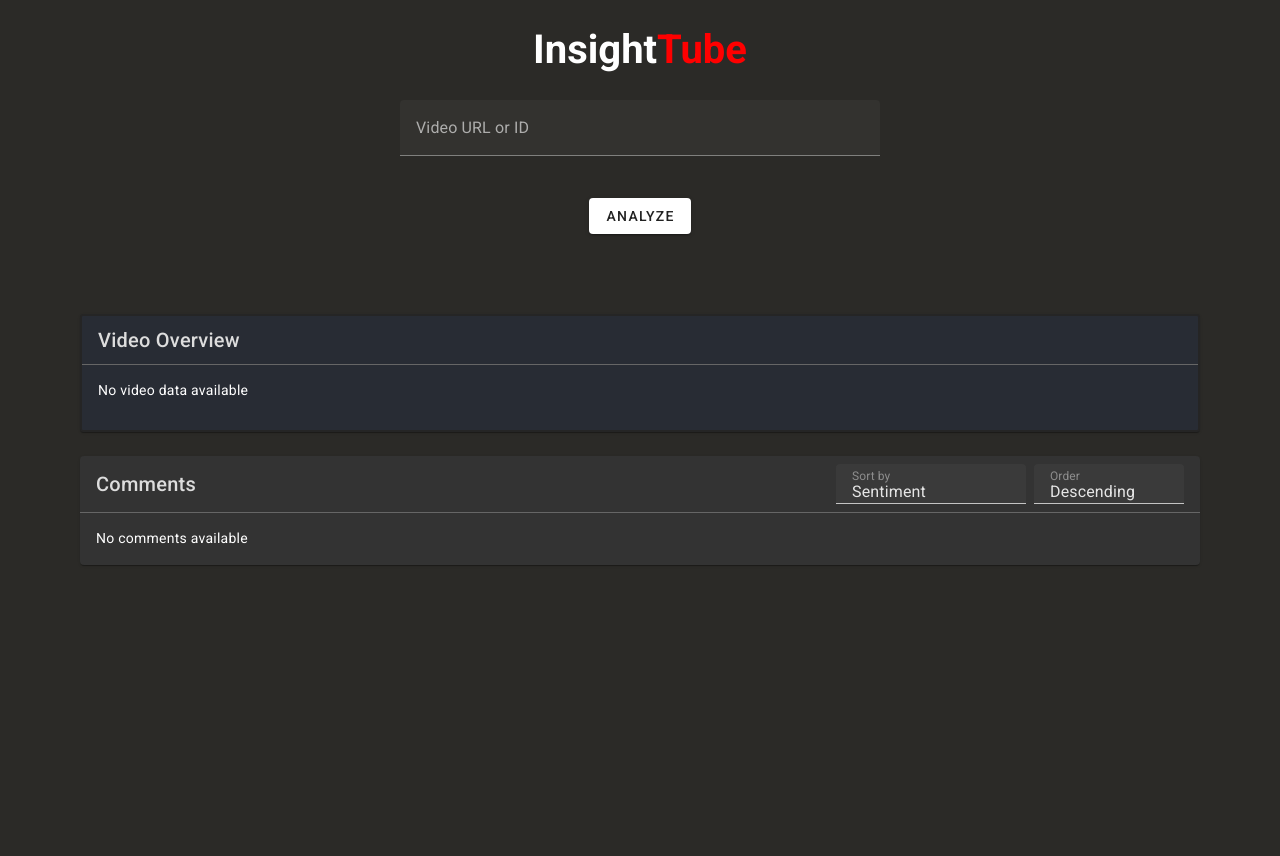
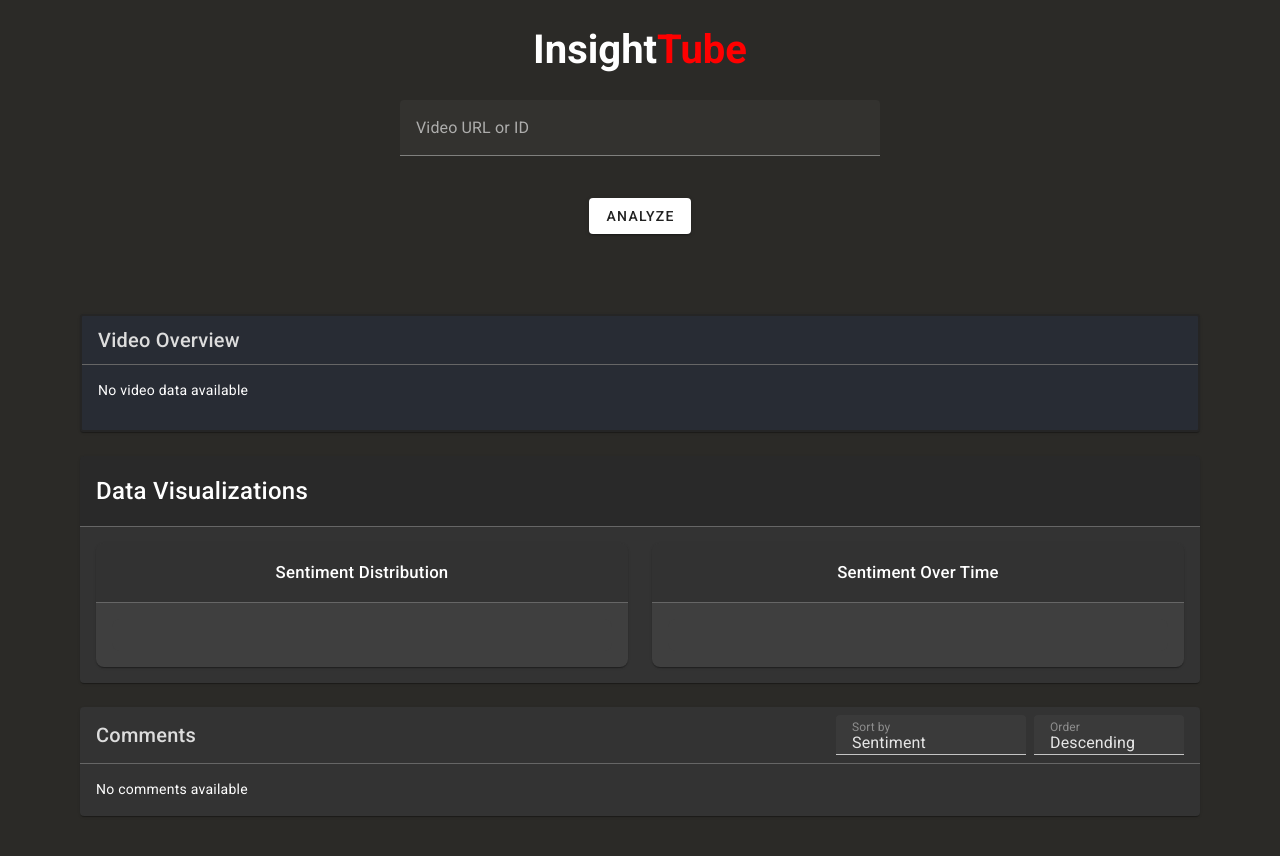
Before and after one commit to Kylet1699/InsightTube, a Vue app in the folder frontend/: page / in a window 1280 px wide. Shown: the top 856 px of the page. Built offline with nearby package versions, Linux system fonts and the light colour scheme.

Commit message:
added two d3 charts

```diff
--- a/frontend/src/components/VideoAnalysis.vue
+++ b/frontend/src/components/VideoAnalysis.vue
@@ -1,6 +1,7 @@
 <!-- VideoAnalysis.vue -->
 <template>
   <div class="video-analysis">
+    <!-- Video overview -->
     <v-card class="overview mb-6">
       <v-card-title>Video Overview</v-card-title>
       <v-card-text v-if="videoStats">
@@ -24,8 +25,33 @@
       </v-card-text>
     </v-card>
 
+    <!-- D3 Charts -->
+    <v-card class="charts-section mb-6">
+      <v-card-title class="charts-title">Data Visualizations</v-card-title>
+      <v-card-text>
+        <v-row>
+          <v-col cols="12" md="6">
+            <v-card class="chart-card">
+              <v-card-title class="chart-title">Sentiment Distribution</v-card-title>
+              <v-card-text class="chart-container">
+                <div id="sentiment-pie-chart"></div>
+              </v-card-text>
+            </v-card>
+          </v-col>
+          <v-col cols="12" md="6">
+            <v-card class="chart-card">
+              <v-card-title class="chart-title">Sentiment Over Time</v-card-title>
+              <v-card-text class="chart-container">
+                <div id="sentiment-line-chart"></div>
+              </v-card-text>
+            </v-card>
+          </v-col>
+        </v-row>
+      </v-card-text>
+    </v-card>
+
+    <!-- Comments -->
     <v-card class="comments">
-      <!-- <v-card-title>Comments</v-card-title> -->
       <v-card-title class="d-flex align-center">
         <span class="mr-4">Comments</span>
         <v-spacer></v-spacer>
@@ -70,6 +96,7 @@
 <script>
 import { ref, computed, watch } from 'vue';
 import axios from 'axios';
+import * as d3 from 'd3';
 
 export default {
   name: 'VideoAnalysis',
@@ -162,6 +189,114 @@ export default {
       // The actual sorting is done in the sortedComments computed property
     };
 
+    const createSentimentPieChart = () => {
+      console.log('creating pie chart');
+      console.log(comments.value.filter((c) => c.sentiment === 'positive').length);
+      const data = [
+        { sentiment: 'Positive', value: comments.value.filter((c) => c.sentiment === 'positive').length },
+        { sentiment: 'Neutral', value: comments.value.filter((c) => c.sentiment === 'neutral').length },
+        { sentiment: 'Negative', value: comments.value.filter((c) => c.sentiment === 'negative').length },
+      ];
+
+      const width = 300;
+      const height = 300;
+      const radius = Math.min(width, height) / 2;
+
+      const color = d3
+        .scaleOrdinal()
+        .domain(['Positive', 'Neutral', 'Negative'])
+        .range(['#4CAF50', '#FFC107', '#F44336']);
+
+      const pie = d3
+        .pie()
+        .value((d) => d.value)
+        .sort(null);
+
+      const arc = d3.arc().innerRadius(0).outerRadius(radius);
+
+      // Clear any existing SVG
+      d3.select('#sentiment-pie-chart').selectAll('*').remove();
+
+      // Create pie chart
+      const svg = d3
+        .select('#sentiment-pie-chart')
+        .append('svg')
+        .attr('width', width)
+        .attr('height', height)
+        .append('g')
+        .attr('transform', `translate(${width / 2},${height / 2})`);
+
+      const arcs = svg.selectAll('arc').data(pie(data)).enter().append('g');
+
+      arcs
+        .append('path')
+        .attr('d', arc)
+        .attr('fill', (d) => color(d.data.sentiment));
+
+      arcs
+        .append('text')
+        .attr('transform', (d) => `translate(${arc.centroid(d)})`)
+        .attr('text-anchor', 'middle')
+        .text((d) => `${d.data.sentiment}:${d.data.value}`);
+    };
+
+    const createSentimentLineChart = () => {
+      console.log('creating line chart');
+      const data = comments.value.map((comment, index) => ({
+        index,
+        positive: comment.sentiment === 'positive' ? 1 : 0,
+        neutral: comment.sentiment === 'neutral' ? 1 : 0,
+        negative: comment.sentiment === 'negative' ? 1 : 0,
+      }));
+
+      const width = 500;
+      const height = 300;
+      const margin = { top: 20, right: 30, bottom: 30, left: 40 };
+
+      const x = d3
+        .scaleLinear()
+        .domain([0, data.length - 1])
+        .range([margin.left, width - margin.right]);
+
+      const y = d3
+        .scaleLinear()
+        .domain([0, d3.max(data, (d) => Math.max(d.positive, d.neutral, d.negative))])
+        .range([height - margin.bottom, margin.top]);
+
+      const line = d3
+        .line()
+        .x((d, i) => x(i))
+        .y((d) => y(d));
+
+      // Clear any existing SVG
+      d3.select('#sentiment-line-chart').selectAll('*').remove();
+
+      const svg = d3.select('#sentiment-line-chart').append('svg').attr('width', width).attr('height', height);
+
+      svg
+        .append('g')
+        .attr('transform', `translate(0,${height - margin.bottom})`)
+        .call(d3.axisBottom(x));
+
+      svg.append('g').attr('transform', `translate(${margin.left},0)`).call(d3.axisLeft(y));
+
+      const sentiments = ['positive', 'neutral', 'negative'];
+      const colors = ['#4CAF50', '#FFC107', '#F44336'];
+
+      sentiments.forEach((sentiment, i) => {
+        svg
+          .append('path')
+          .datum(data)
+          .attr('fill', 'none')
+          .attr('stroke', colors[i])
+          .attr('stroke-width', 1.5)
+          .attr(
+            'd',
+            line.y((d) => y(d[sentiment]))
+          );
+      });
+    };
+
     watch(
       () => props.videoId,
       (newVideoId) => {
@@ -170,6 +305,16 @@ export default {
           fetchVideoData();
         }
       }
+    );
+
+    watch(
+      () => comments.value,
+      () => {
+        if (comments.value.length > 0) {
+          createSentimentLineChart(), createSentimentPieChart();
+        }
+      },
+      { deep: true }
     );
 
     return {
@@ -184,6 +329,7 @@ export default {
       sortComments,
       isLoading,
       fetchVideoData,
+      comments,
     };
   },
 };
@@ -265,4 +411,67 @@ export default {
 :deep(.v-select__selection) {
   color: white !important;
 }
+
+/* d3 charts */
+.charts-section {
+  background-color: #333 !important;
+}
+
+.charts-title {
+  color: white !important;
+  font-size: 1.5em !important;
+  padding: 16px;
+  background-color: rgba(0, 0, 0, 0.2);
+}
+
+.chart-card {
+  background-color: #3f3f3f !important;
+  border-radius: 8px;
+  overflow: hidden;
+  height: 100%; /* Ensure both cards have the same height */
+}
+
+.chart-title {
+  color: white !important;
+  text-align: center;
+  padding: 16px;
+  font-size: 1.2em;
+  background-color: rgba(0, 0, 0, 0.2);
+}
+
+#sentiment-pie-chart,
+#sentiment-line-chart {
+  background-color: #3f3f3f;
+  border-radius: 8px;
+  padding: 16px;
+  width: 100%;
+  height: 100%;
+  display: flex;
+  justify-content: center;
+}
+
+#sentiment-pie-chart text,
+#sentiment-line-chart text {
+  fill: white;
+}
+
+#sentiment-line-chart path {
+  stroke-width: 2;
+}
+
+#sentiment-line-chart .axis path,
+#sentiment-line-chart .axis line {
+  stroke: #888;
+}
+
+#sentiment-line-chart .axis text {
+  font-size: 10px;
+}
+
+/* Ensure responsiveness */
+@media (max-width: 960px) {
+  .chart-card {
+    margin-bottom: 20px;
+  }
+}
 </style>
```
